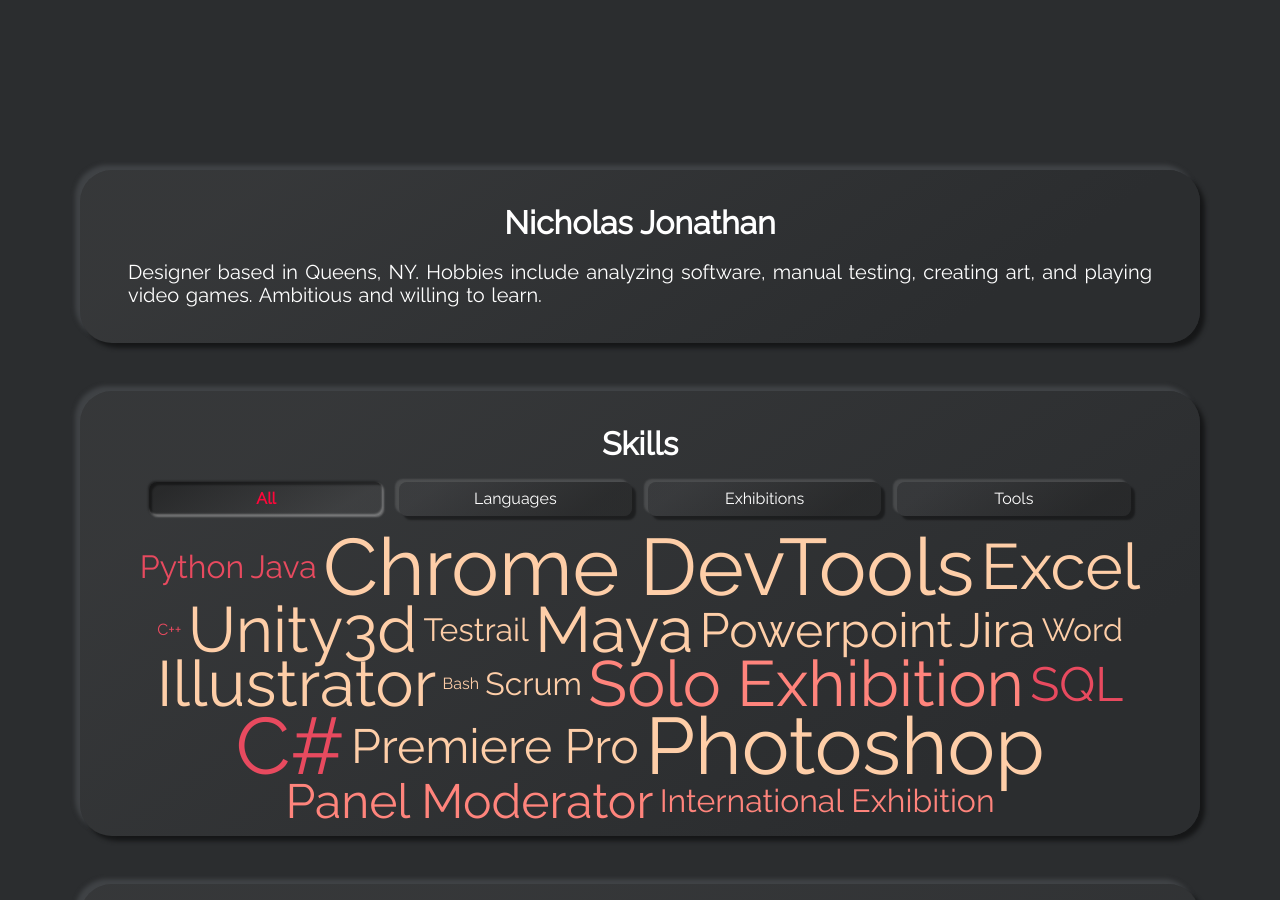
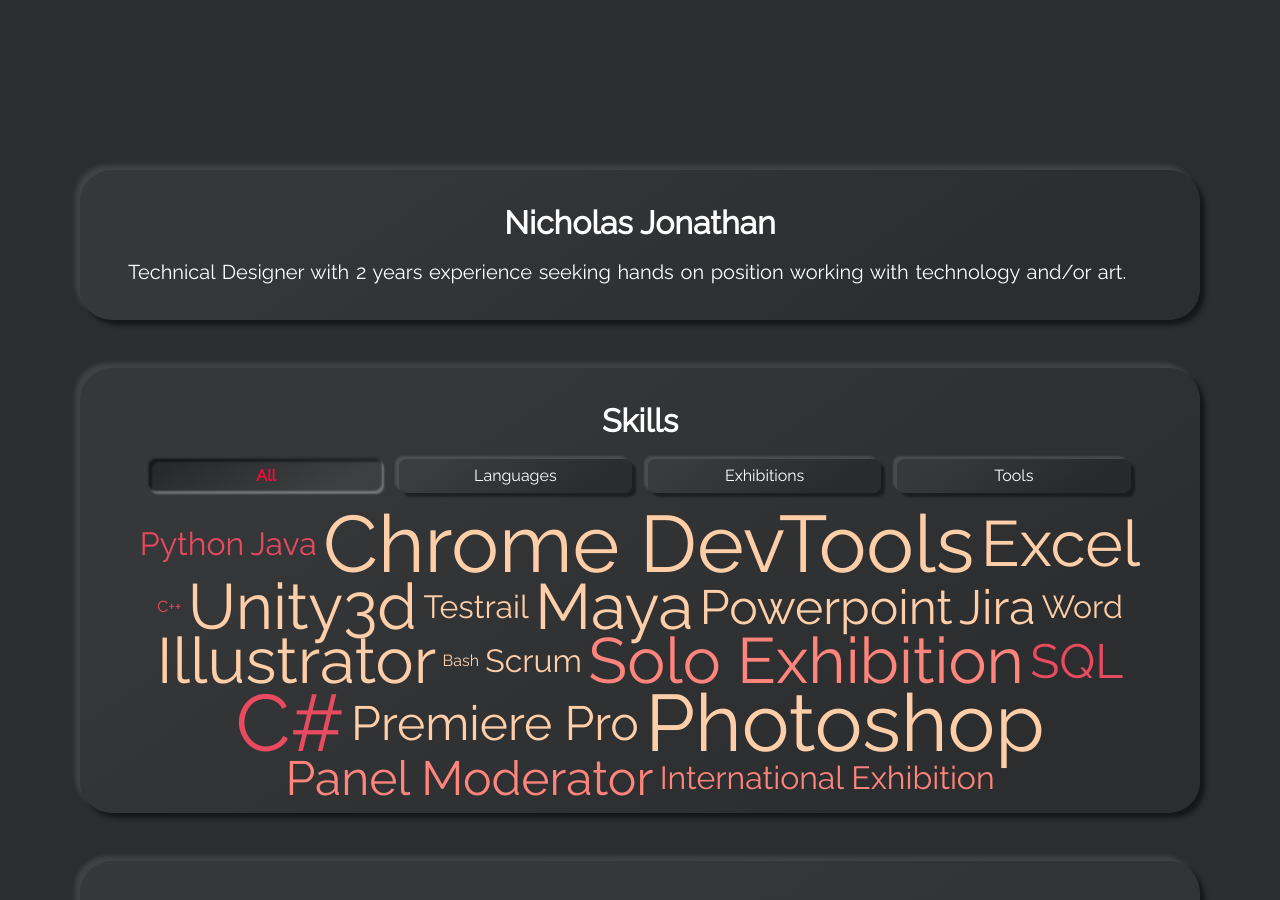
Before and after one commit to Seerow0/Nicholas-J-Website, a Jekyll site: the page built from index.html, in a window 1280 px wide and 900 px high, scrolled down 890 px. Built offline with Jekyll 4.4.1, drawn with Linux system fonts in a browser that asks for light colours.

Commit message:
Update _config.yml

```diff
--- a/_config.yml
+++ b/_config.yml
@@ -36,7 +36,7 @@ show_aboutme_card: true
 # about_me_title: The will be displayed as the title in the About Me section
 about_me_title: Nicholas Jonathan
 # about_me_description: This will be displayed under the title.
-about_me_description: Designer based in Queens, NY. Hobbies include analyzing software, manual testing, creating art, and playing video games. Ambitious and willing to learn.
+about_me_description: Technical Designer with 2 years experience seeking hands on position working with technology and/or art.
 # SKILLS SECTION
 # show_skills_card:
 # > setting this to true, will display the Skills section
```
